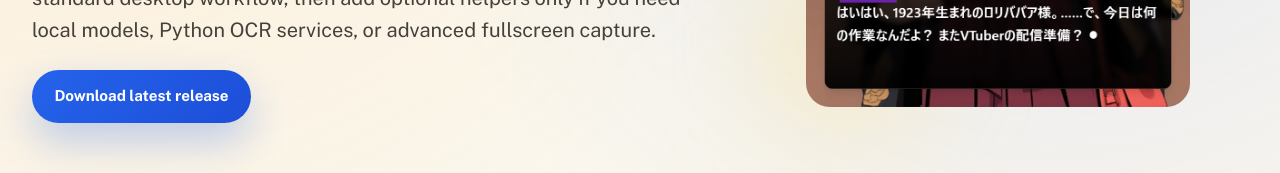
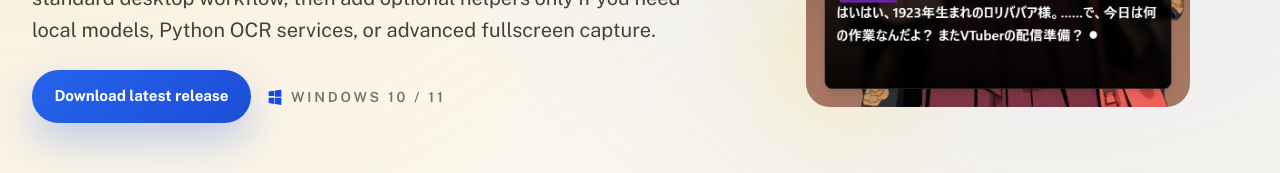
Before and after one commit to hinatayuusuke/Hotkey-Translator-Site, a React (Vite) app in the folder site/: page / in a window 1280 px wide. Shown: the part 606-779 px from the top of the page. Built offline with nearby package versions, Linux system fonts and the light colour scheme.

Commit message:
Added a supported-OS label next to the download link in the Hero area

```diff
--- a/site/src/App.tsx
+++ b/site/src/App.tsx
@@ -76,10 +76,21 @@ function App() {
               workflow, then add optional helpers only if you need local models, Python OCR
               services, or advanced fullscreen capture.
             </p>
-            <div className="flex flex-wrap gap-4">
+            <div className="flex flex-wrap items-center gap-4">
               <a className="button-primary" href={externalLinks.releases} target="_blank" rel="noreferrer">
                 Download latest release
               </a>
+              <span className="inline-flex items-center gap-2 text-sm font-semibold uppercase tracking-[0.2em] text-stone-500">
+                <svg
+                  aria-hidden="true"
+                  className="h-4 w-4 text-blue-700"
+                  viewBox="0 0 24 24"
+                  fill="currentColor"
+                >
+                  <path d="M2.5 3.75 11 2.5v8H2.5zm9.5-1.34 9.5-1.4v10.74H12zm0 10.83h9.5V24l-9.5-1.33zm-1 9.12L2.5 20.98V13.24H11z" />
+                </svg>
+                Windows 10 / 11
+              </span>
             </div>
           </div>
 
```
Also changed, not shown: 1 other file (tests, documents, lock files or other folders).
